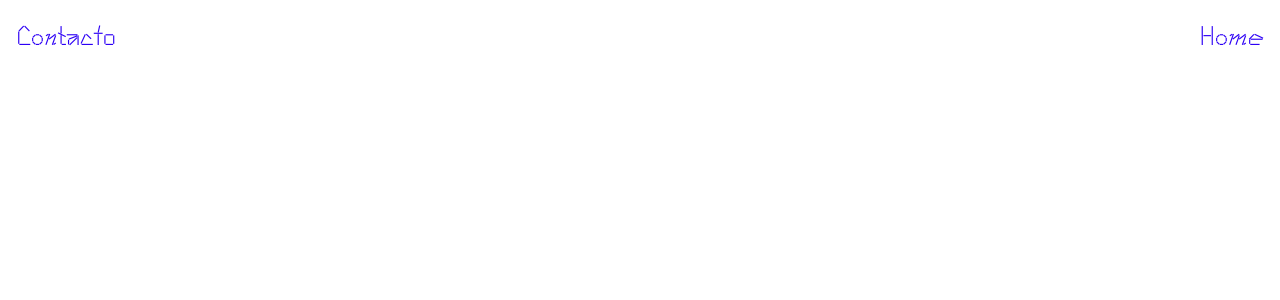
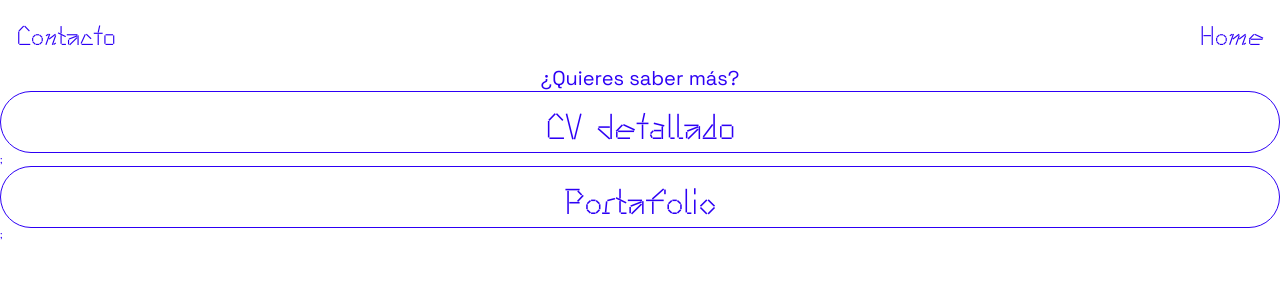
Before and after one commit to LidiaA3/JuanPortfolio, a React (Vite) app: page /portafolio in a window 1280 px wide. Shown: the top 300 px of the page. Built offline with nearby package versions, Linux system fonts and the light colour scheme.

Commit message:
actualización

```diff
--- a/src/components/buttons/button.jsx
+++ b/src/components/buttons/button.jsx
@@ -1,9 +1,13 @@
 import "./buttons.scss";
+import { Link } from "react-router-dom";
 
 function Button(props) {
   return (
     <>
-      <button className="btn h4">{props.text}</button>;
+      <button className="btn h4">
+        <Link to={props.url}>{props.text}</Link>
+      </button>
+      ;
     </>
   );
 }
--- a/src/components/buttons/buttons.scss
+++ b/src/components/buttons/buttons.scss
@@ -8,6 +8,11 @@
     border-radius: 100px;
     padding: 8px;
     width: 100%;
+
+    & a {
+        text-decoration: none;
+        color: $color-primary
+    }
 
     // box-sizing: border-box;
     // transition: all 0.1s ease-in-out;
--- a/src/views/home/Home.jsx
+++ b/src/views/home/Home.jsx
@@ -77,7 +77,7 @@ export default function Home() {
         <section className="buttons-section">
           <span className="text-default">¿Quieres saber más?</span>
           <Button text="CV detallado" />
-          <Button text="Portafolio" />
+          <Button url="/portafolio" text="Portafolio" />
         </section>
       </main>
     </>
--- a/src/views/portfolio/Portfolio.jsx
+++ b/src/views/portfolio/Portfolio.jsx
@@ -1,8 +1,18 @@
 import Topbar from "../../components/topbar/Topbar";
+import Button from "../../components/buttons/button";
+
 function Portfolio() {
   return (
     <>
       <Topbar url="/home" link="Home" />
+      <main>
+        <section></section>
+        <section className="buttons-section">
+          <span className="text-default">¿Quieres saber más?</span>
+          <Button text="CV detallado" />
+          <Button url="/portafolio" text="Portafolio" />
+        </section>
+      </main>
     </>
   );
 }
```
